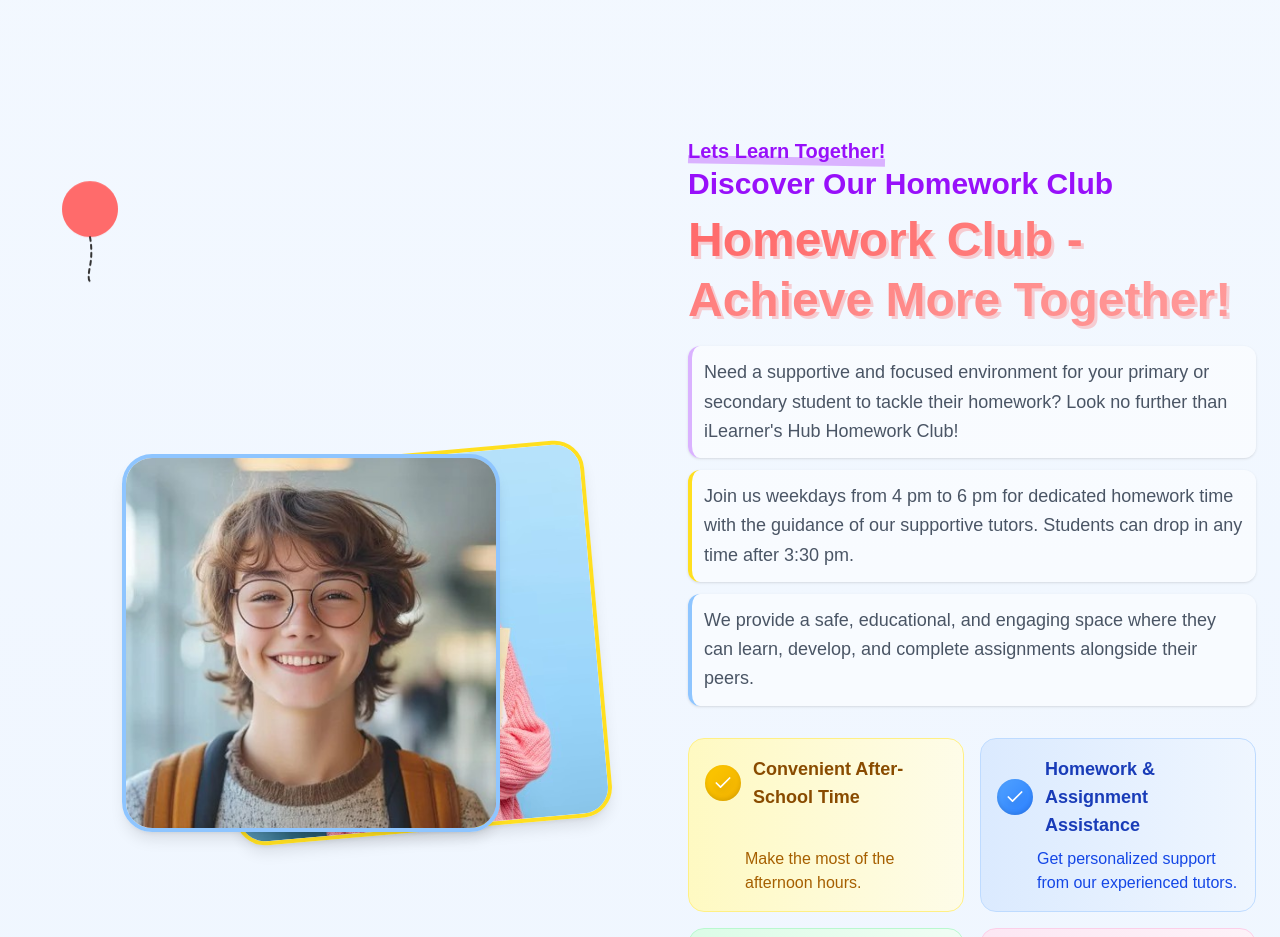
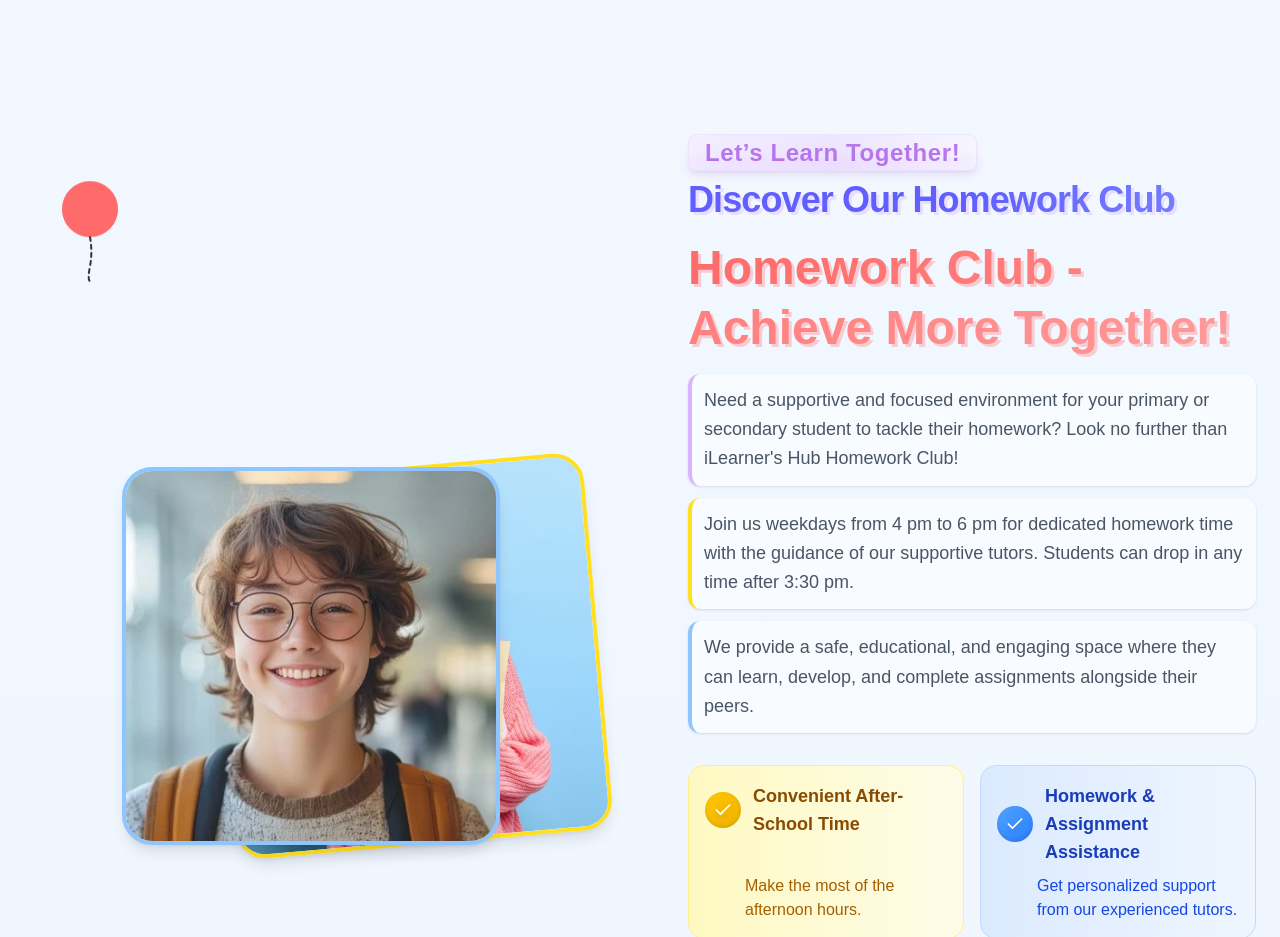
Before and after one commit to MoyasiGinko/iLearners-Hub, a Next.js app: page / in a window 1280 px wide. Shown: the part 1760-2697 px from the top of the page. Built offline with nearby package versions, Linux system fonts and the light colour scheme.

Commit message:
Update index.tsx

```diff
--- a/components/main/primary/index.tsx
+++ b/components/main/primary/index.tsx
@@ -262,13 +262,18 @@ const PrimarySection = () => {
 
           {/* Right side with text and features */}
           <div className="w-full lg:w-1/2 lg:pl-12">
-            <div className="text-purple-600 font-bold mb-1 text-xl relative">
-              <span className="relative inline-block after:content-[''] after:absolute after:left-0 after:right-0 after:bottom-0 after:h-2 after:bg-purple-300 after:-z-10 after:rotate-1">
-                Lets Learn Together!
-              </span>
-              <span className="block text-2xl md:text-3xl font-bold leading-tight mb-2">
-                Discover Our Homework Club
-              </span>
+            <div className="mb-4">
+              <div className="relative inline-block mb-1">
+                <span className="text-purple-700 font-bold text-xl md:text-2xl px-4 py-1 rounded-[8px] bg-gradient-to-r from-purple-100 via-purple-200 to-purple-50 shadow-md border border-purple-200 tracking-wide animate-pulse">
+                  Let’s Learn Together!
+                </span>
+                <span className="absolute left-0 right-0 bottom-0 h-2 bg-purple-300/60 rounded-full blur-sm -z-10"></span>
+              </div>
+              <div className="mt-1">
+                <span className="block text-2xl md:text-4xl font-extrabold leading-tight tracking-tight bg-gradient-to-r from-indigo-500 via-indigo-500 to-indigo-400 bg-clip-text text-transparent drop-shadow-[3px_3px_0px_rgba(168,85,247,0.15)]">
+                  Discover Our Homework Club
+                </span>
+              </div>
             </div>
             <h2 className="text-4xl md:text-5xl font-bold leading-tight mb-4 relative">
               <span className="bg-clip-text text-transparent bg-gradient-to-r from-[#FF6B6B] to-[#FF9999] drop-shadow-[3px_3px_0px_rgba(255,107,107,0.3)]">
```
